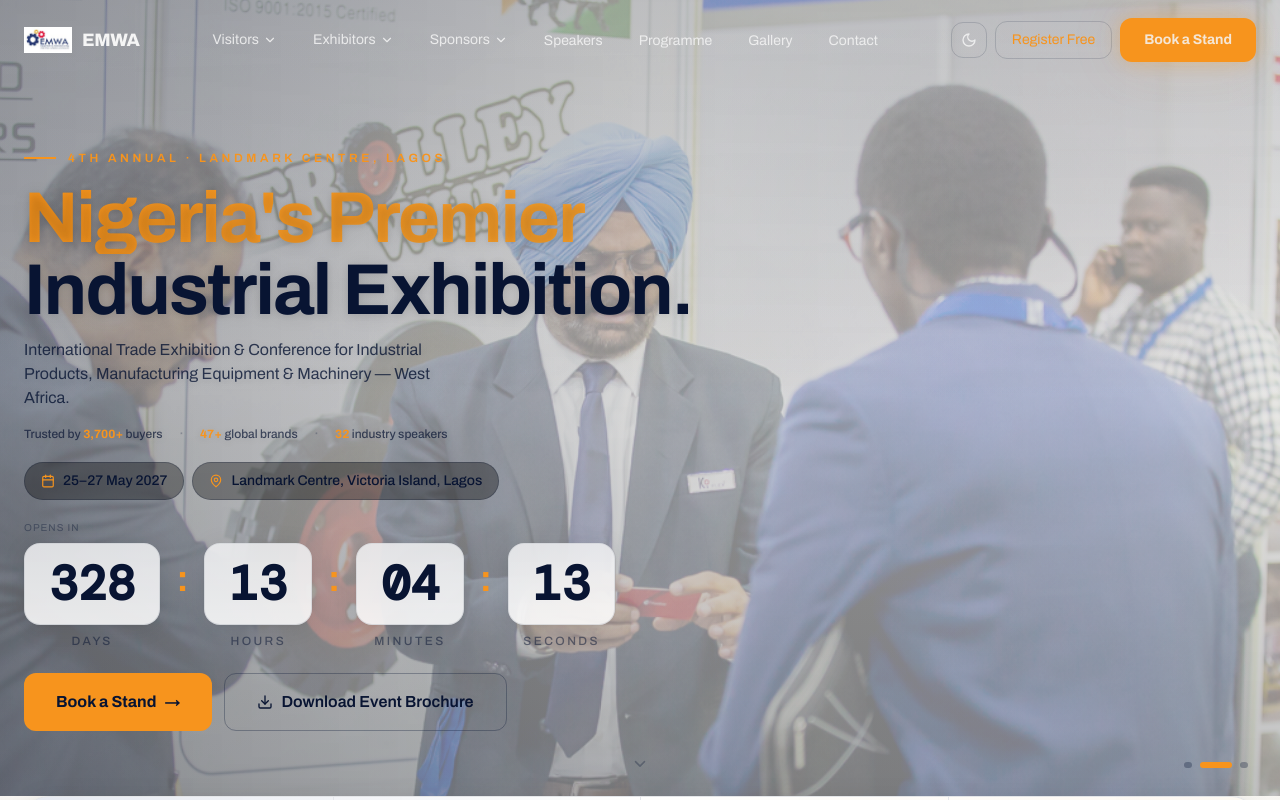
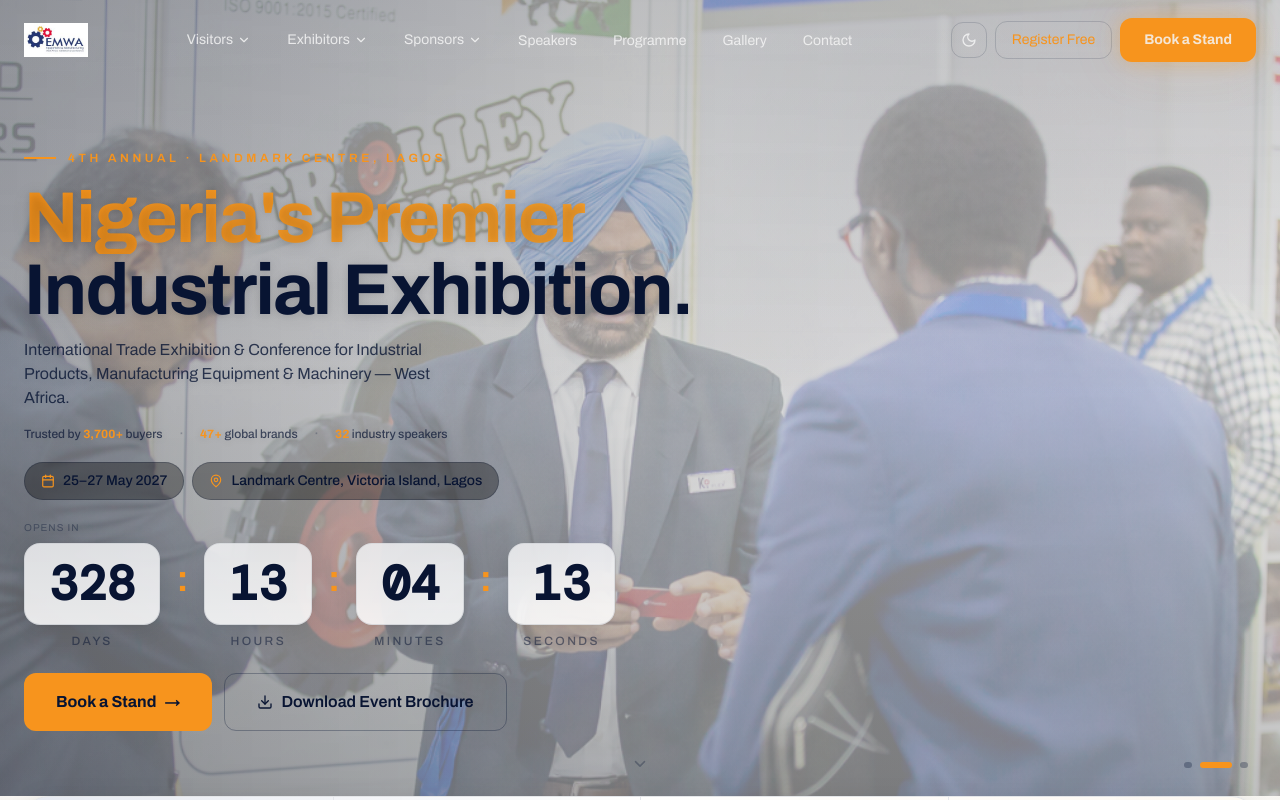
Before and after one commit to idris1735/emwest, a Next.js app: page / in a window 1280 px wide. Shown: the top 800 px of the page. Built offline with nearby package versions, Linux system fonts and the light colour scheme.

Commit message:
Remove redundant logo text duplication in nav and preloader

```diff
--- a/components/Navigation.tsx
+++ b/components/Navigation.tsx
@@ -66,11 +66,10 @@
     >
       <nav className="max-w-7xl mx-auto px-6 h-20 flex items-center justify-between">
         {/* Logo */}
-        <Link href="/" className="flex items-center gap-2.5 group">
-          <div className="relative w-10 h-10 sm:w-12 sm:h-12 transition-transform duration-300 group-hover:scale-105">
-            <Image src="/images/logo.jpg" alt="EMWA Logo" fill className="object-contain" />
+        <Link href="/" className="flex items-center group">
+          <div className="relative w-14 h-14 sm:w-16 sm:h-16 transition-transform duration-300 group-hover:scale-105">
+            <Image src="/images/logo.jpg" alt="EMWA — Equipment & Manufacturing West Africa" fill className="object-contain" />
           </div>
-          <span className="text-[#F5F5F5] font-extrabold text-base sm:text-lg tracking-tight">EMWA</span>
         </Link>
 
         {/* Desktop Nav */}
--- a/components/Preloader.tsx
+++ b/components/Preloader.tsx
@@ -53,7 +53,6 @@
               transition={{ duration: 0.5, delay: 0.25 }}
               className="text-center"
             >
-              <div className="text-[#F5F5F5] font-extrabold text-2xl tracking-tight">EMWA</div>
               <div className="text-white/30 text-[10px] uppercase tracking-[0.35em] mt-1">
                 Equipment &amp; Manufacturing West Africa
               </div>
```
